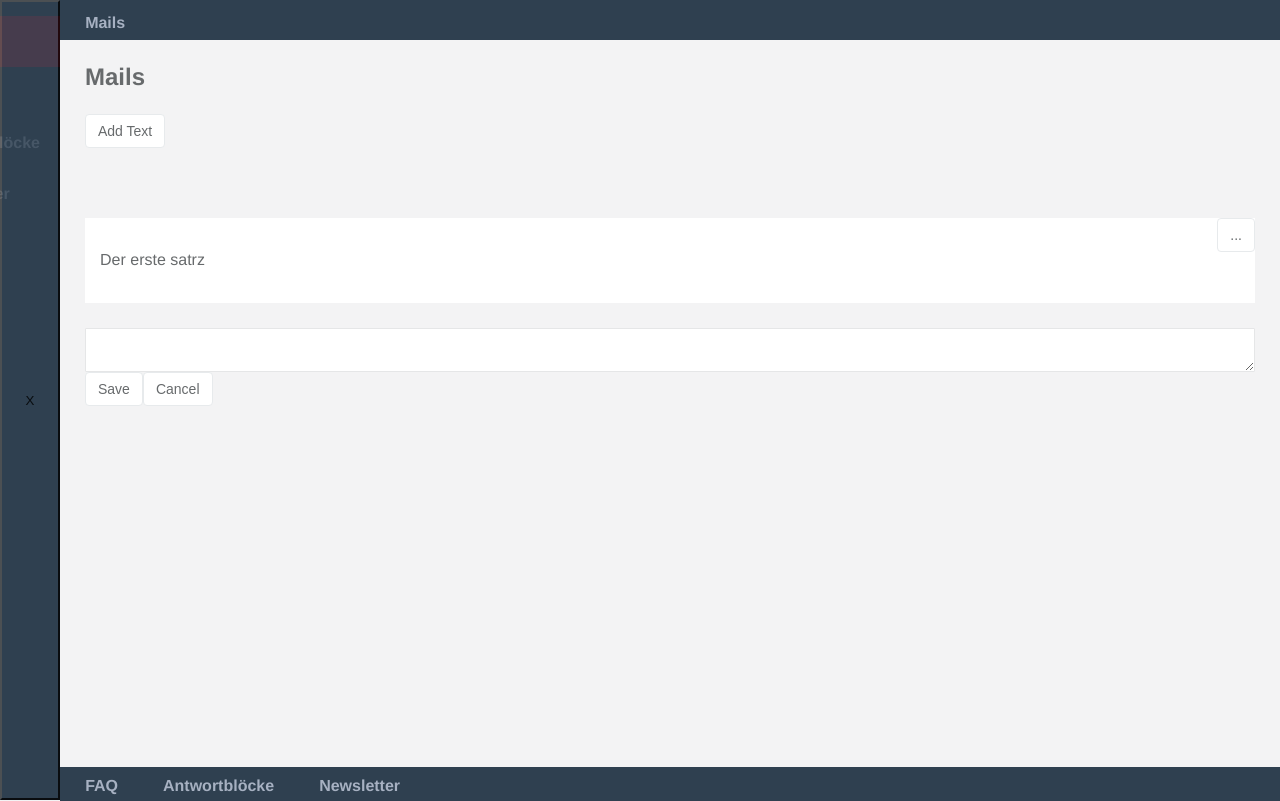
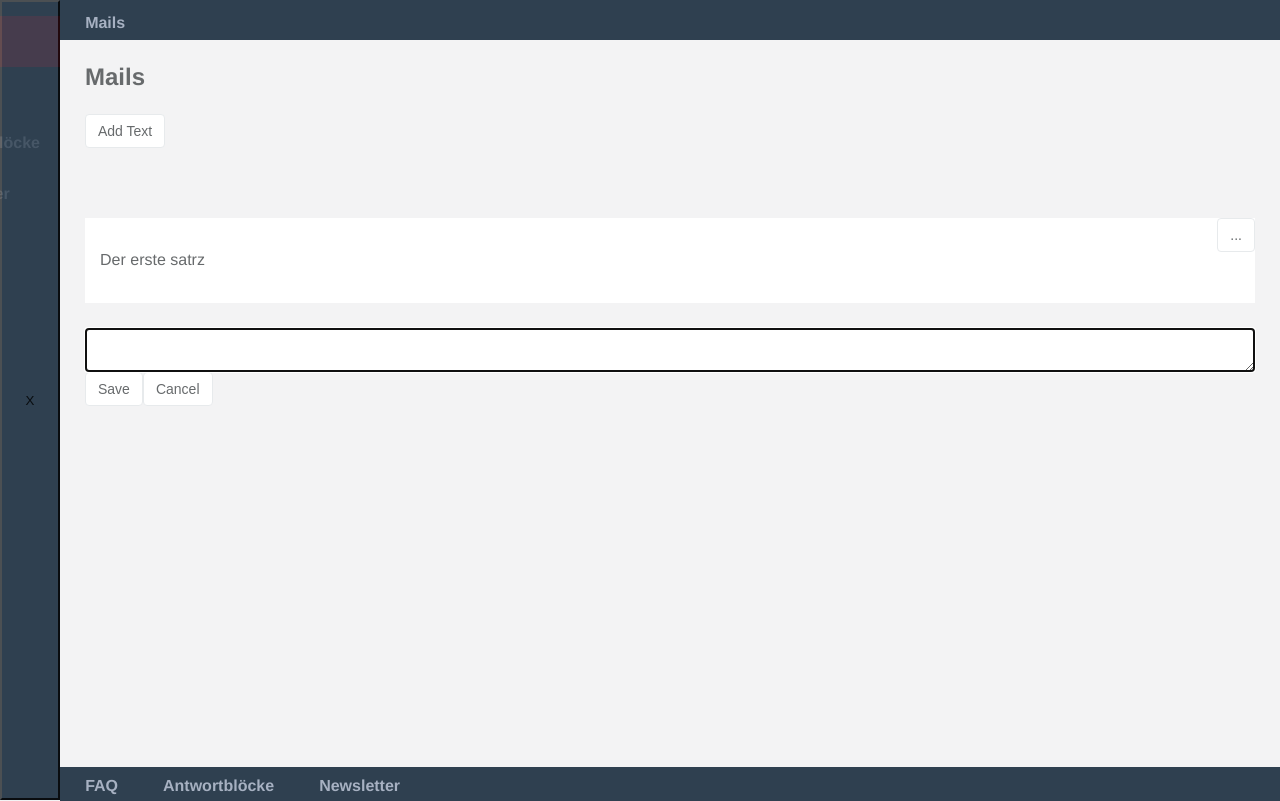
Before and after one commit to nimbin2/LogdNix, a React (Create React App) app: page / in a window 1280 px wide. Both pictures are taken after a click on the button "Add Text". Built offline with nearby package versions, Linux system fonts and the light colour scheme.

Commit message:
editItem function

```diff
--- a/src/App.css
+++ b/src/App.css
@@ -197,6 +197,7 @@ ul.dropDown {
   border: 1px solid #e7eaec;
 }
 
+/*noinspection ALL*/
 textarea {
   background-color: #fff;
   background-image: none;
--- a/src/App.js
+++ b/src/App.js
@@ -186,7 +186,8 @@ function App() {
     }
 
     const addItemText = (item, i) => {
-        console.log("WUSA", renderBlock.item)
+        statusEditITEM(false)
+        statusAddITEM(false)
         let input
         let itemValue
         if (renderBlock.item) {
@@ -198,10 +199,10 @@ function App() {
         }
         statusAddITEM(
             <form className={editITEM ? "editItem" : "addItem"}>
-                <textarea value={input} defaultValue={itemValue || ""} onChange={(e) => input = e.target.value} />
+                <textarea autoFocus value={input} defaultValue={itemValue || ""} onChange={(e) => input = e.target.value} />
                 <button className="btn btn-default" onClick={(e) => {
                     e.preventDefault();
-                    item ? editItem(item, i, input) :
+                    item ? editItem(item, i, input || itemValue) :
                         input && input.length > 0 && addItem(renderBlock, {text: input});
                 }}>Save</button>
                 <button className="btn btn-default" onClick={() => statusAddITEM(false)}>Cancel</button>
@@ -214,7 +215,7 @@ function App() {
             <li><button onClick={() => {
                 addItemText(item, i);
                 statusEditITEM(false);
-            }}>bKearbeiten</button></li>
+            }}>bearbeiten</button></li>
             <li><button onClick={() => removeItem(item, i)}>löschen</button></li>
         </ul>
     )
@@ -235,7 +236,7 @@ function App() {
         <Fragment>
             <div className="col">
                 <h2>{renderBlock.name}</h2>
-                <button disabled={addITEM} className="btn btn-default" onClick={() => {
+                <button disabled={addITEM } className="btn btn-default" onClick={() => {
                     addItemText();
                 }}>Add Text</button>
             </div>
```
